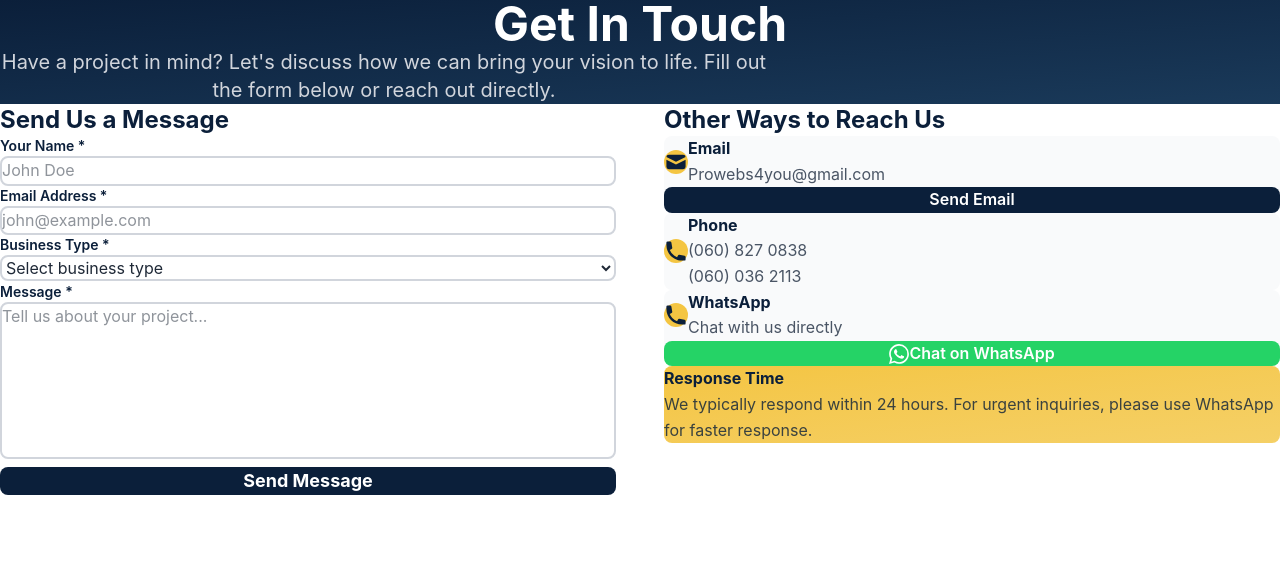
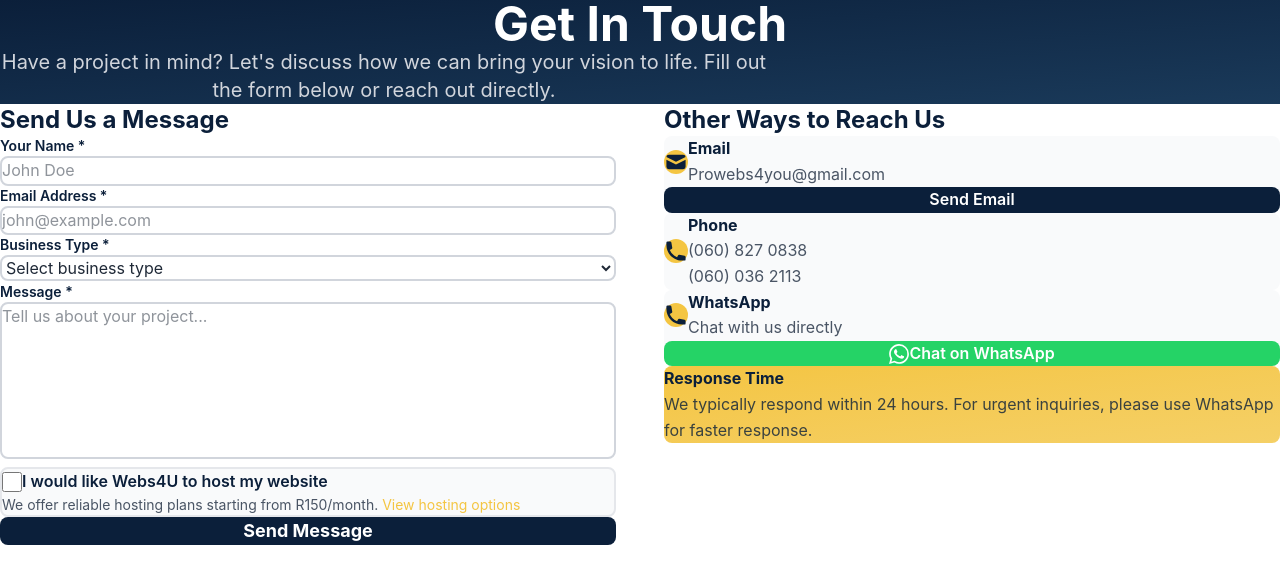
Before and after one commit to MoAmanjee/webs4u, a Next.js app: page /contact in a window 1280 px wide. Shown: the top 584 px of the page. Built offline with nearby package versions, Linux system fonts and the light colour scheme.

Commit message:
host section

```diff
--- a/app/api/contact/route.ts
+++ b/app/api/contact/route.ts
@@ -3,7 +3,7 @@ import { NextRequest, NextResponse } from 'next/server';
 export async function POST(request: NextRequest) {
   try {
     const body = await request.json();
-    const { name, email, businessType, message } = body;
+    const { name, email, businessType, message, needsHosting } = body;
 
     // Validate required fields
     if (!name || !email || !message) {
@@ -14,12 +14,14 @@ export async function POST(request: NextRequest) {
     }
 
     // Create email content
+    const hostingInfo = needsHosting ? `\nHosting Requested: Yes - Client wants Webs4U to host their website.` : `\nHosting Requested: No`;
     const emailSubject = encodeURIComponent(`New Contact Form Submission from ${name}`);
     const emailBody = encodeURIComponent(
       `New contact form submission:\n\n` +
       `Name: ${name}\n` +
       `Email: ${email}\n` +
-      `Business Type: ${businessType || 'Not specified'}\n\n` +
+      `Business Type: ${businessType || 'Not specified'}` +
+      hostingInfo + `\n\n` +
       `Message:\n${message}\n\n` +
       `---\n` +
       `This message was sent from the Webs4U contact form.`
--- a/app/contact/page.tsx
+++ b/app/contact/page.tsx
@@ -8,13 +8,16 @@ export default function Contact() {
     email: '',
     businessType: '',
     message: '',
+    needsHosting: false,
   });
   const [submitted, setSubmitted] = useState(false);
 
   const handleChange = (e: React.ChangeEvent<HTMLInputElement | HTMLTextAreaElement | HTMLSelectElement>) => {
+    const target = e.target;
+    const value = target.type === 'checkbox' ? (target as HTMLInputElement).checked : target.value;
     setFormData({
       ...formData,
-      [e.target.name]: e.target.value,
+      [target.name]: value,
     });
   };
 
@@ -27,7 +30,12 @@ export default function Contact() {
         headers: {
           'Content-Type': 'application/json',
         },
-        body: JSON.stringify(formData),
+        body: JSON.stringify({
+          ...formData,
+          message: formData.needsHosting
+            ? `${formData.message}\n\n---\nHosting Requested: Yes - Client wants Webs4U to host their website.`
+            : formData.message,
+        }),
       });
 
       const data = await response.json();
@@ -40,7 +48,7 @@ export default function Contact() {
         setSubmitted(true);
         setTimeout(() => {
           setSubmitted(false);
-          setFormData({ name: '', email: '', businessType: '', message: '' });
+          setFormData({ name: '', email: '', businessType: '', message: '', needsHosting: false });
         }, 5000);
       } else {
         alert('Failed to send message. Please try again or email us directly at prowebs4you@gmail.com');
@@ -60,7 +68,7 @@ export default function Contact() {
       setSubmitted(true);
       setTimeout(() => {
         setSubmitted(false);
-        setFormData({ name: '', email: '', businessType: '', message: '' });
+        setFormData({ name: '', email: '', businessType: '', message: '', needsHosting: false });
       }, 5000);
     }
   };
@@ -170,6 +178,24 @@ export default function Contact() {
                   />
                 </div>
 
+                <div className="bg-gray-50 rounded-lg p-4 border-2 border-gray-200">
+                  <label className="flex items-center cursor-pointer">
+                    <input
+                      type="checkbox"
+                      name="needsHosting"
+                      checked={formData.needsHosting}
+                      onChange={handleChange}
+                      className="w-5 h-5 text-[#F4C542] border-gray-300 rounded focus:ring-[#F4C542] focus:ring-2 cursor-pointer"
+                    />
+                    <span className="ml-3 text-[#0B1F3A] font-semibold">
+                      I would like Webs4U to host my website
+                    </span>
+                  </label>
+                  <p className="text-sm text-gray-600 mt-2 ml-8">
+                    We offer reliable hosting plans starting from R150/month. <a href="/hosting" className="text-[#F4C542] hover:underline">View hosting options</a>
+                  </p>
+                </div>
+
                 <button
                   type="submit"
                   className="w-full bg-[#0B1F3A] text-white px-8 py-4 rounded-lg font-bold text-lg hover:bg-[#0B1F3A]/90 transition-all duration-200 transform hover:scale-105"
--- a/app/page.tsx
+++ b/app/page.tsx
@@ -69,6 +69,7 @@ export default function Home() {
               name: data.name,
               email: data.email,
               businessType: data.service,
+              needsHosting: data.needsHosting === 'on' || data.needsHosting === true,
               message: `Service Needed: ${data.service}\nBudget: ${data.budget}\n\n${data.message || 'No additional message provided.'}`,
             }),
           });
@@ -85,12 +86,14 @@ export default function Home() {
           } else {
             // Fallback to mailto if API fails
             const emailSubject = encodeURIComponent(`New Contact Form Submission from ${data.name}`);
+            const hostingNote = (data.needsHosting === 'on' || data.needsHosting === true) ? '\nHosting Requested: Yes - Client wants Webs4U to host their website.' : '\nHosting Requested: No';
             const emailBody = encodeURIComponent(
               `New contact form submission:\n\n` +
               `Name: ${data.name}\n` +
               `Email: ${data.email}\n` +
               `Service: ${data.service}\n` +
-              `Budget: ${data.budget}\n\n` +
+              `Budget: ${data.budget}` +
+              hostingNote + `\n\n` +
               `Message:\n${data.message || 'No additional message provided.'}`
             );
             window.location.href = `mailto:prowebs4you@gmail.com?subject=${emailSubject}&body=${emailBody}`;
@@ -100,12 +103,14 @@ export default function Home() {
           console.error('Error submitting form:', error);
           // Fallback to mailto
           const emailSubject = encodeURIComponent(`New Contact Form Submission from ${data.name}`);
+          const hostingNote = (data.needsHosting === 'on' || data.needsHosting === true) ? '\nHosting Requested: Yes - Client wants Webs4U to host their website.' : '\nHosting Requested: No';
           const emailBody = encodeURIComponent(
             `New contact form submission:\n\n` +
             `Name: ${data.name}\n` +
             `Email: ${data.email}\n` +
             `Service: ${data.service}\n` +
-            `Budget: ${data.budget}\n\n` +
+            `Budget: ${data.budget}` +
+            hostingNote + `\n\n` +
             `Message:\n${data.message || 'No additional message provided.'}`
           );
           window.location.href = `mailto:prowebs4you@gmail.com?subject=${emailSubject}&body=${emailBody}`;
@@ -248,7 +253,7 @@ export default function Home() {
             <div className="portfolio-item">
               <div className="portfolio-image">
                 <div className="portfolio-overlay">
-                  <a href="https://github.com/MoAmanjee" target="_blank" rel="noopener noreferrer" className="portfolio-link">View Project →</a>
+                  <a href="https://moamanjee.github.io/portfolio_web/" target="_blank" rel="noopener noreferrer" className="portfolio-link">View Project →</a>
                 </div>
               </div>
               <div className="portfolio-info">
@@ -409,6 +414,20 @@ export default function Home() {
                 <label htmlFor="message">Project Details</label>
                 <textarea id="message" name="message" rows={5} required></textarea>
               </div>
+              <div className="form-group" style={{ background: '#f9fafb', padding: '1rem', borderRadius: '0.5rem', border: '2px solid #e5e7eb' }}>
+                <label style={{ display: 'flex', alignItems: 'center', cursor: 'pointer', marginBottom: '0.5rem' }}>
+                  <input
+                    type="checkbox"
+                    id="needsHosting"
+                    name="needsHosting"
+                    style={{ width: '1.25rem', height: '1.25rem', marginRight: '0.75rem', cursor: 'pointer' }}
+                  />
+                  <span style={{ fontWeight: '600', color: '#0B1F3A' }}>I would like Webs4U to host my website</span>
+                </label>
+                <p style={{ fontSize: '0.875rem', color: '#6b7280', marginLeft: '2rem', marginTop: '0.5rem' }}>
+                  We offer reliable hosting plans starting from R150/month. <a href="/hosting" style={{ color: '#F4C542', textDecoration: 'underline' }}>View hosting options</a>
+                </p>
+              </div>
               <button type="submit" className="btn btn-primary btn-block">Send Message</button>
             </form>
           </div>
```
